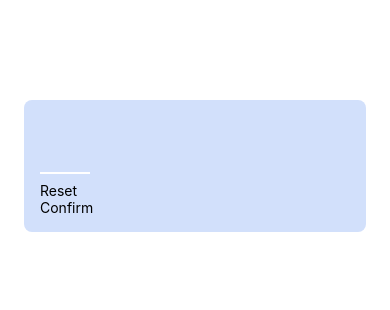
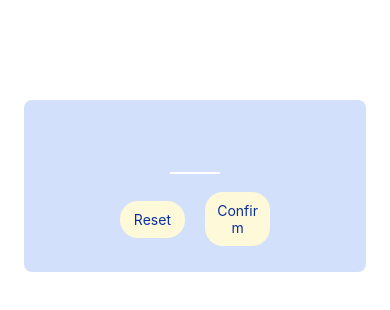
Before and after one commit to molybdenum1/mini-game, a React Native app: screen / in a window 390 px wide. Shown: the top 310 px of the page. Built offline with nearby package versions, Linux system fonts and the light colour scheme.

Commit message:
main page styles

```diff
--- a/components/PrimaryButton.js
+++ b/components/PrimaryButton.js
@@ -1,12 +1,42 @@
-import React from 'react'
-import {View, Text, Pressable} from 'react-native'
+import React from "react";
+import { View, Text, Pressable, StyleSheet } from "react-native";
 
-export default function PrimaryButton({children}) {
+export default function PrimaryButton({ children }) {
+  const pressHandler = () => {
+    console.log("log");
+  };
   return (
-    <View>
-        <Text>
-            {children}
-        </Text>
+    <View style={styles.buttonOuterContainer}>
+      <Pressable
+        onPress={pressHandler}
+        style={({ pressed }) =>
+          pressed ? [styles.primaryBtn, styles.pressed] : styles.primaryBtn
+        }
+        android_ripple={{ color: "#DEE5D4" }}
+      >
+        <Text style={styles.buttonText}>{children}</Text>
+      </Pressable>
     </View>
-  )
+  );
 }
+
+const styles = StyleSheet.create({
+  buttonOuterContainer: {
+    margin: 10,
+    borderRadius: 18,
+    overflow: "hidden",
+  },
+  primaryBtn: {
+    elevation: 5,
+    padding: 10,
+    backgroundColor: "#FEF9D9",
+    color: "#fff",
+  },
+  buttonText: {
+    color: "#0B2F9F",
+    textAlign: "center",
+  },
+  pressed: {
+    opacity: 0.75,
+  },
+});
--- a/screens/StartGameScreen.js
+++ b/screens/StartGameScreen.js
@@ -5,13 +5,20 @@
 export default function StartGameScreen() {
   return (
     <View style={styles.inputContainer}>
-      <TextInput style={styles.textInput} keyboardType="numeric" maxLength={2} />
-      <PrimaryButton>
-        Reset
-      </PrimaryButton>
-      <PrimaryButton>
-        Confirm
-      </PrimaryButton>
+      <TextInput
+        style={styles.textInput}
+        keyboardType="numeric"
+        maxLength={2}
+        autoCorrect={false}
+      />
+      <View style={styles.buttonsContainer}>
+        <View style={styles.buttonContainer}>
+          <PrimaryButton>Reset</PrimaryButton>
+        </View>
+        <View style={styles.buttonContainer}>
+          <PrimaryButton>Confirm</PrimaryButton>
+        </View>
+      </View>
     </View>
   );
 }
@@ -23,17 +30,28 @@
     marginHorizontal: 24,
     borderRadius: 8,
     elevation: 5,
-        backgroundColor: '#D2E0FB'
+    backgroundColor: "#D2E0FB",
+    justifyContent: 'center',
+    alignItems: 'center',
   },
   textInput: {
     height: 50,
     width: 50,
     fontSize: 32,
-        borderBottomColor: '#fff',
-        textAlign: 'center',
+    borderBottomColor: "#fff",
+    textAlign: "center",
     borderBottomWidth: 2,
-        color: '#fff',
+    color: "#fff",
     marginVertical: 8,
-        fontWeight: 'bold'
+    fontWeight: "bold",
+  },
+  buttonsContainer: {
+    flexDirection: "row",
+    alignItems: "center",
+    justifyContent: 'center'
+  },
+  buttonContainer: {
+    flex: 1,
   }
-})
+
+});
```
Lines whose indentation alone changed are shown as unchanged.
